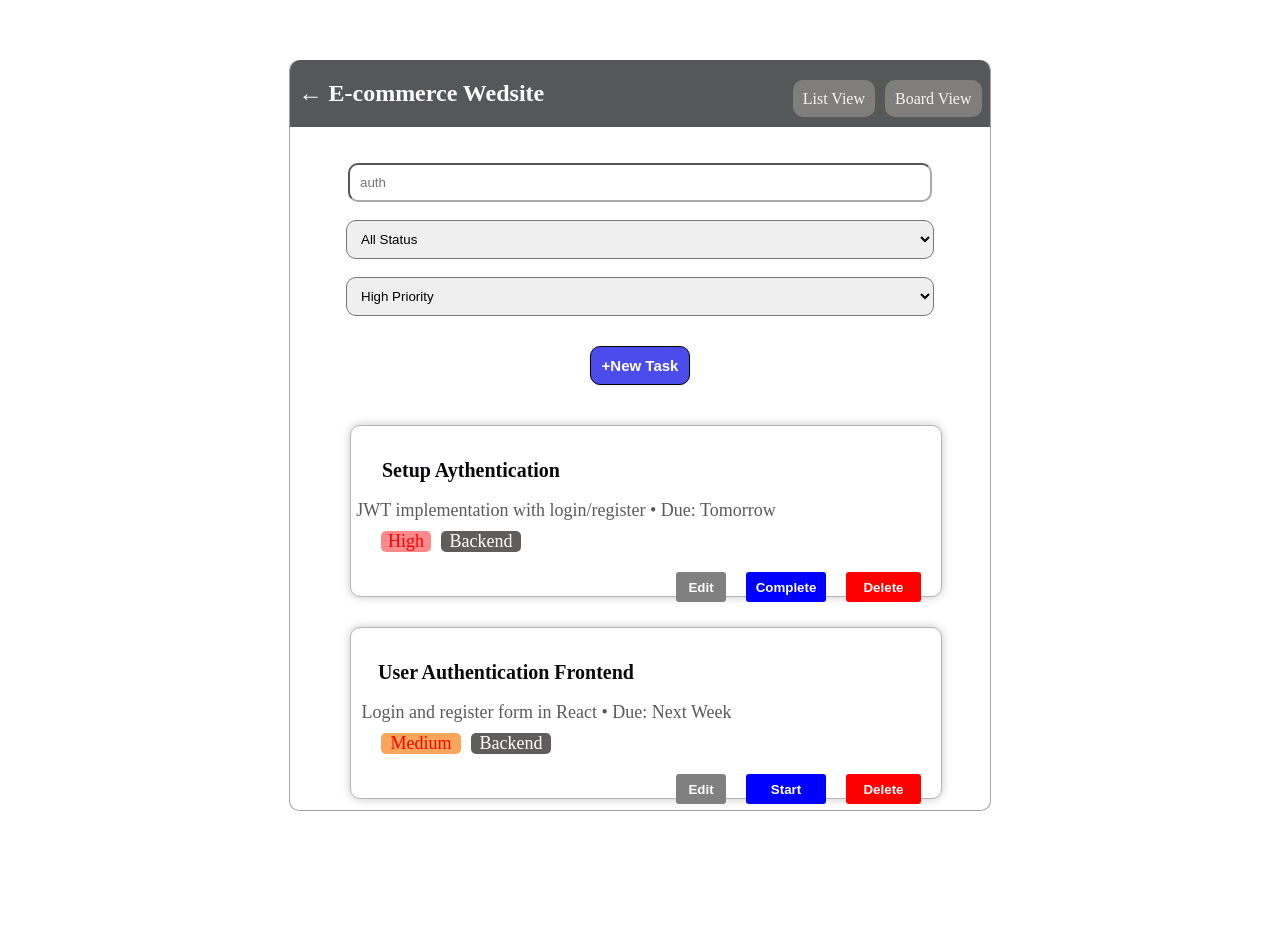
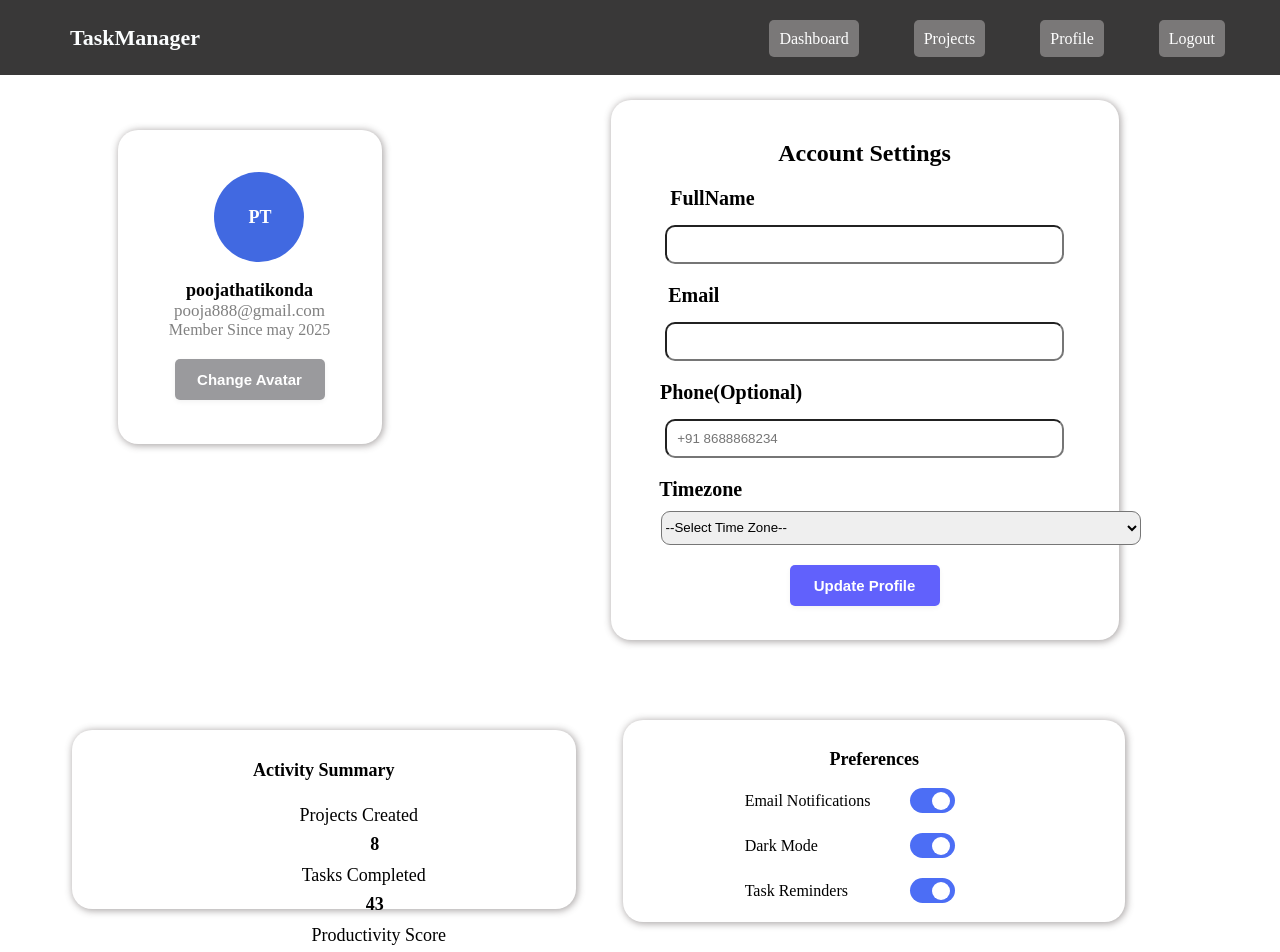
Before and after one commit to tech-blackboard/deployable-full-stack-app, a React (Create React App) app: page /Dashboard in a window 1280 px wide. Shown: the top 952 px of the page. Before the commit the page ends 824 px from the top, so only its background shows below. Built offline with nearby package versions, Linux system fonts and the light colour scheme.

Commit message:
user profile ui

```diff
--- a/src/App.js
+++ b/src/App.js
@@ -7,7 +7,10 @@ import ProjectView from './Componenets.js/ProjectView';
 import Login from './Componenets.js/Login';
 import DashBoard from './Componenets.js/DashBoard';
 import TaskListView from './Componenets.js/TaskListView';
+import EditTask from './Componenets.js/EditTask'
+import UserProfile from './Componenets.js/UserProfile'
 import "react-toastify/dist/ReactToastify.css";
+import CreateNewProject from './Componenets.js/CreateNewProject';
 function App() {
   return (
     <div className="App">
@@ -26,7 +29,11 @@ function App() {
       />
 
      {/* <ProjectView/> */}
-     <TaskListView/>
+     {/* <TaskListView/> */}
+     {/* <EditTask/> */}
+     <UserProfile/>
+          {/* <CreateNewProject/> */}
+
 
       {/* <Routes>
          <Route path='/' element={ <Login/>}/>
--- a/src/Componenets.js/Dashboard.css
+++ b/src/Componenets.js/Dashboard.css
@@ -59,7 +59,7 @@
    font-size:larger;
 }
 
-a{
+/* a{
     width: 80px;
     height: 50px;
     padding: 10px;
@@ -70,16 +70,16 @@ a{
     text-decoration: none;
 
 
-}
+} */
 
-h3{
+/* h3{
 color: rgb(36, 36, 217);
 margin-top: 20px;
 margin-right: 470px;
 margin-bottom: 10px;
 margin-left: 0;
 
-}
+} */
 #headp{
 color:darkgray;
 font-size: 17px; margin-top: 4px;
--- a/src/Componenets.js/EditTask.js
+++ b/src/Componenets.js/EditTask.js
@@ -7,7 +7,8 @@ export default function EditTask(){
             <lable className="Label"  style={{marginRight:"300px"}}>Task Title</lable><br></br>
             <input className="input" type="text" style={{}}/><br></br><br></br>
             <lable  className="Label" style={{marginRight:"280px"}}>Description</lable><br></br>
-            <textarea className="input" type="text" style={{width:"370px"}}/> <br></br><br></br><br></br>
+            <textarea className="input" type="text" style={{width:"370px",marginBottom:"10px"}}/>
+
             <div className="select">
                 <div className="Priority">
                      <ladle className="label">Priority</ladle>
@@ -25,16 +26,15 @@ export default function EditTask(){
                    <option>To-do</option>
                    <option>In Prograss</option>
                    <option>Complete</option>
-
                  </select>
-
+                </div>
             </div>
 
-            </div>
             <lable  className="Label" style={{marginRight:"300px"}}>Due Date</lable><br></br>
             <input className="input" type="date" style={{}}/><br></br><br></br>
             <lable  className="Label"  style={{marginRight:"330px"}}>Tags</lable><br></br>
             <input  className="input" type="text" style={{marginBottom:"30px"}}/>
+
             <div className='buttons'>
                 <div ><button className="cancel"> Cancel</button></div>
                 <div ><button className="Delete">Delete</button></div>
--- a/src/Componenets.js/InputComponent.js
+++ b/src/Componenets.js/InputComponent.js
@@ -1,8 +1,8 @@
-export default function InputComponent({inputType,inputValue,inputId,inputOnChange,fullNameError,pwdError,cPwdError,emailError}){
+export default function InputComponent({name,inputmode,inputType,inputValue,pattern, placeholder,inputId,inputOnChange,fullNameError,pwdError,cPwdError,emailError,required}){
     return(
     <div>
 
-            <input type={inputType} value={inputValue} id={inputId} onChange={inputOnChange} fullNameError={fullNameError} emailError={emailError} pwdError={pwdError} cPwdError={cPwdError}/>
+            <input  name={name} inputmode={inputmode} type={inputType} value={inputValue} placeholder={placeholder} id={inputId} pattern={pattern} onChange={inputOnChange} fullNameError={fullNameError} emailError={emailError} pwdError={pwdError} cPwdError={cPwdError} required={required}/>
 
 
     </div>
--- a/src/Componenets.js/Login.css
+++ b/src/Componenets.js/Login.css
@@ -1,4 +1,4 @@
-.login{
+/* .login{
     border-radius: 20px;
     box-shadow: 3px 5px 4px rgba(rgb(74, 28, 224), rgb(9, 11, 9), rgb(48, 48, 199), alpha);
     width: 500px;
@@ -85,4 +85,4 @@ label{
 }
 .lspan{
   color:red;
-}
+} */
--- a/src/Componenets.js/ProjectView.css
+++ b/src/Componenets.js/ProjectView.css
@@ -1,4 +1,4 @@
-.ecom{
+/* .ecom{
     border-radius: 20px;
     box-shadow: 3px 5px 4px rgba(rgb(74, 28, 224), rgb(9, 11, 9), rgb(48, 48, 199), alpha);
     width: 700px;
@@ -20,18 +20,9 @@
     width:250px;
     height: 150px;
    /* padding:10px; */
-    margin: 30px;
-    border-radius: 10px;
-    background-color:white;
-    color:rgb(91, 90, 90);
-    /* margin-left: 20px; */
-    /* margin-right: 20px; */
-    border: 1px solid rgb(182, 180, 180);
-    padding-bottom: 20px;
-    box-shadow:  0 2px 5px rgba(0,0,0,0.05);
-    font-size: large;
 
-}
+
+/* }
 #body div:hover{
     width: 130px;
     height: 30px;
@@ -40,15 +31,24 @@
     background-color: rgb(223, 219, 254);
     color:rgb(33, 33, 33);
     margin-left: 20px;
-    margin-right: 20px;
+    margin-right: 20px /* margin: 30px;
+    border-radius: 10px;
+    background-color:white;
+    color:rgb(91, 90, 90);
+    /* margin-left: 20px; */
+    /* margin-right: 20px; */
+    /* border: 1px solid rgb(182, 180, 180);
+    padding-bottom: 20px;
+    box-shadow:  0 2px 5px rgba(0,0,0,0.05);
+    font-size: large;;
     border: 1px solid rgb(178, 175, 175);
     padding-bottom:70px;
     border-bottom: 30px;
-    font-size:larger;
-}
+    font-size:larger; */
+/* } */
 
-/* a{
-    width: 80px;
+/* a{ */
+    /* width: 80px;
     height: 50px;
     padding: 10px;
     border-radius: 10px;
@@ -58,7 +58,7 @@
     text-decoration: none;
 
 } */
-.tasklists{
+/* .tasklists{
     display: flex;
     justify-content: space-evenly;
 }
@@ -94,4 +94,4 @@ margin-right: 170px;
 }
 .ecomweb{
     margin-left:170px;
-}
+} */
--- a/src/Componenets.js/TaskListView.css
+++ b/src/Componenets.js/TaskListView.css
@@ -1,4 +1,4 @@
-.ecomweb{
+/* .ecomweb{
     border-radius: 20px;
     box-shadow: 3px 5px 4px rgba(rgb(74, 28, 224), rgb(9, 11, 9), rgb(48, 48, 199), alpha);
     width: 700px;
@@ -96,4 +96,4 @@ h5{
     width:70px;
     border:none;
     width:50px;
-}
+} */
--- /dev/null
+++ b/src/Componenets.js/UserProfile.css
@@ -0,0 +1,197 @@
+.Userprofile{
+    width:100vw;
+    height: 100vh;
+    /* border:2px solid rgb(24, 23, 23); */
+    border:none;
+    background-color:white;
+    border-radius: 15px;
+
+}
+.UserNav{
+    display:flex;
+    justify-content:space-between;
+    width: 100%;;
+    background-color:rgb(57, 56, 56);
+    position: fixed;
+    top: 0;
+    left:0;
+    right: 0;
+
+}
+h1{
+    margin-left: 60px;
+    padding:10px;
+    color:rgb(251, 253, 254);
+
+}
+a{
+    margin-right: 55px;
+    text-decoration:none;
+    color:white;
+    background-color: rgb(122, 120, 120);
+    padding:10px;
+    border-radius: 5px;
+
+
+}
+.userbody{
+    display:flex;
+    flex-wrap: wrap;
+    justify-content: space-around;
+    margin: 40px;
+
+}
+.avatar{
+    margin-top: 90px;
+    width:20%;
+    height:290px;
+    border:none;
+    border-radius: 20px;
+    padding: 12px;
+    box-shadow: 1px 1px 7px 1px hsla(0, 2%, 63%, 0.871);
+    margin-bottom: 0px;
+}
+.AccountSettings{
+    width:39%;
+    height:500px;
+    border:none;
+    border-radius: 20px;
+    padding: 20px;
+    box-shadow: 1px 1px 7px 1px hsla(0, 2%, 63%, 0.871);
+    margin: 60px;
+    margin-left: 90px;
+
+
+}
+.UpdateProfile{
+ font-weight: bold;
+ font-size: 15px;
+ background-color: rgb(97, 97, 252);
+ border:none;
+ border-radius: 5px;
+ padding: 12px;
+ width:150px;
+ margin-top: 20px;
+ color: white;
+ box-shadow:  0 2px 5px rgba(0,0,0,0.05);
+}
+.PT{
+    background-color: royalblue;
+    border-radius: 50%;
+    width:70px;
+    height:70px;
+    padding: 10px;
+    margin-left: 35%;
+    margin-top: 30px;
+
+}
+h4{
+padding: 15px;
+margin:10px;
+color:white;
+font-size: 18px;
+
+}
+.ChangeAvatar{
+font-weight: bold;
+ font-size: 15px;
+ background-color: rgba(140, 140, 143,0.876);
+ border:none;
+ border-radius: 5px;
+ padding: 12px;
+ width:150px;
+ margin-top: 20px;
+ color: white;
+ box-shadow:  0 2px 5px rgba(0,0,0,0.05);
+}
+
+.ActivitySummary{
+    width:40%;
+    height:155px;
+    border:none;
+    border-radius: 20px;
+    padding: 12px;
+    box-shadow: 1px 1px 7px 1px hsla(0, 2%, 63%, 0.871);
+    margin-top: 30px;
+
+}
+ .ActivitySummary td{
+  margin-left: 130px;
+  display: inline-block;
+  margin-top: 3px;
+  margin-bottom: 3px;
+  font-size: 18px;
+  margin-right: 28px;
+
+}
+
+p{
+    font-size: 18px;
+    font-weight: bold;
+/* padding-bottom: 10px; */
+}
+.Preferences{
+    width:40%;
+    height:180px;
+    margin-top: 20px;
+    border:none;
+    border-radius: 20px;
+    padding: 11px;
+    margin-right: 99px;
+    box-shadow: 1px 1px 7px 1px hsla(0, 2%, 63%, 0.871);
+    margin-bottom: 20px;
+}
+.checkbox{
+    display:flex;
+    justify-content: space-between;
+    margin-left:23%;
+    margin-bottom: 20px;
+    width:100%;
+    align-items: center;
+}
+.switch{
+    position: relative;
+    width:45px;
+    height:25px;
+    display: inline-block;
+
+}
+/* Hide default checkbox */
+
+.switch input{
+    opacity: 0;
+    height: 0;
+    width:0;
+}
+.slider {
+  position: absolute;
+  cursor: pointer;
+  top: 0;
+  left: 0;
+  right: 0;
+  bottom: 0;
+  background-color: #ccc;
+  transition: 0.4s;
+  border-radius: 33px;
+}
+
+/* Circle inside switch */
+.slider::before {
+  position: absolute;
+  content:"";
+  height: 18px;
+  width: 18px;
+  left: 3px;
+  bottom: 3.5px;
+  background-color: white;
+  transition: 0.4s;
+  border-radius: 50%;
+}
+/* Active state */
+.switch input:checked + .slider {
+  background-color: #4c6ef5; /* blue toggle */
+}
+
+.switch input:checked + .slider::before {
+  transform: translateX(19px);
+}
--- /dev/null
+++ b/src/Componenets.js/UserProfile.js
@@ -0,0 +1,89 @@
+import InputComponent from './InputComponent'
+import './UserProfile.css'
+export default function UserProfile(){
+return(
+    <div className="Userprofile">
+        <div className="UserNav">
+        <h1>TaskManager</h1>
+        <nav>
+            <a href="Dashboard">Dashboard</a>
+            <a href="Projects">Projects</a>
+            <a href="Profile">Profile</a>
+            <a href="Logout">Logout</a>
+        </nav>
+      </div>
+
+ <div className="userbody">
+    <div className="avatar">
+        <div className="PT">
+           <h4>PT</h4>
+        </div><br></br>
+     <span style={{fontSize:"18px",fontWeight:"bold"}}>poojathatikonda</span><br></br>
+     <span style={{color:"gray",fontSize:"17px",fontWeight:"lighter"}}>pooja888@gmail.com</span><br></br>
+     <span  style={{color:"gray",fontSize:"16px",fontWeight:"lighter"}}>Member Since may 2025</span><br></br>
+     <button className="ChangeAvatar">Change Avatar</button>
+    </div>
+ <div className="AccountSettings">
+    <h2>Account Settings</h2>
+    <label style={{marginRight:"65%"}}>FullName</label>
+    <InputComponent inputType='text' />
+    <label  style={{marginRight:"73%"}}>Email</label>
+    <InputComponent inputType='email'/>
+    <label style={{marginRight:"57%"}}>Phone(Optional)</label>
+    <InputComponent inputType="tel"  id="phone"  inputmode="numeric" placeholder="+91 8688868234" pattern="[0-9]{10}" required/>
+    <label  style={{marginRight:"70%"}}>Timezone</label>
+    <select name="timezone" required style={{width:"480px", borderRadius:"9px",marginLeft:"30px",marginTop:"10px" ,height:"34px"}}>
+    <options>--select Time zone value--</options>
+    <option value="">--Select Time Zone--</option>
+    <option value="Asia/Kolkata">(GMT+05:30) Asia/Kolkata</option>
+    <option value="America/New_York">(GMT-05:00) America/New_York</option>
+    <option value="Europe/London">(GMT+00:00) Europe/London</option>
+    </select>
+    <button className="UpdateProfile">Update Profile</button>
+ </div>
+ <div className="ActivitySummary">
+    <p>Activity Summary</p>
+    <table>
+        <tr>
+        <td style={{marginRight:"60px"}}>Projects Created</td>
+         <td style={{color:"black",fontWeight:"bold"}}>8</td>
+         </tr>
+         <tr>
+        <td  style={{marginRight:"50px"}} >Tasks Completed</td>
+        <td style={{color:"black",fontWeight:"bold"}}>43</td>
+        </tr>
+        <tr>
+        <td style={{marginRight:"20px"}}>Productivity Score</td>
+         <td style={{color:"green",fontWeight:"bold"}}>85%</td>
+        </tr>
+    </table>
+  </div>
+ <div className="Preferences">
+    <p>Preferences</p>
+    <div className="checkbox">
+      <span>Email Notifications</span>
+      <label className="switch">
+      <input type="checkbox" defaultChecked />
+      <span className="slider"></span>
+      </label>
+    </div>
+      <div className="checkbox">
+       <span>Dark Mode</span>
+       <label className="switch">
+       <input type="checkbox" defaultChecked />
+       <span className="slider"></span>
+       </label>
+      </div>
+   <div className="checkbox">
+     <span>Task Reminders</span>
+     <label className="switch">
+     <input type="checkbox" defaultChecked />
+     <span className="slider"></span>
+     </label>
+     </div>
+
+    </div>
+   </div>
+ </div>
+)
+}
--- a/src/index.css
+++ b/src/index.css
@@ -1,4 +1,4 @@
-#register{
+/* #register{
     border-radius: 20px;
     box-shadow: 3px 5px 4px rgba(rgb(74, 28, 224), rgb(9, 11, 9), rgb(48, 48, 199), alpha);
     width: 500px;
@@ -119,4 +119,4 @@ label{
   width:430px;
   border-radius: 10px ;
   font-weight: bold;
-}
+} */
```
Lines whose indentation alone changed are shown as unchanged.
